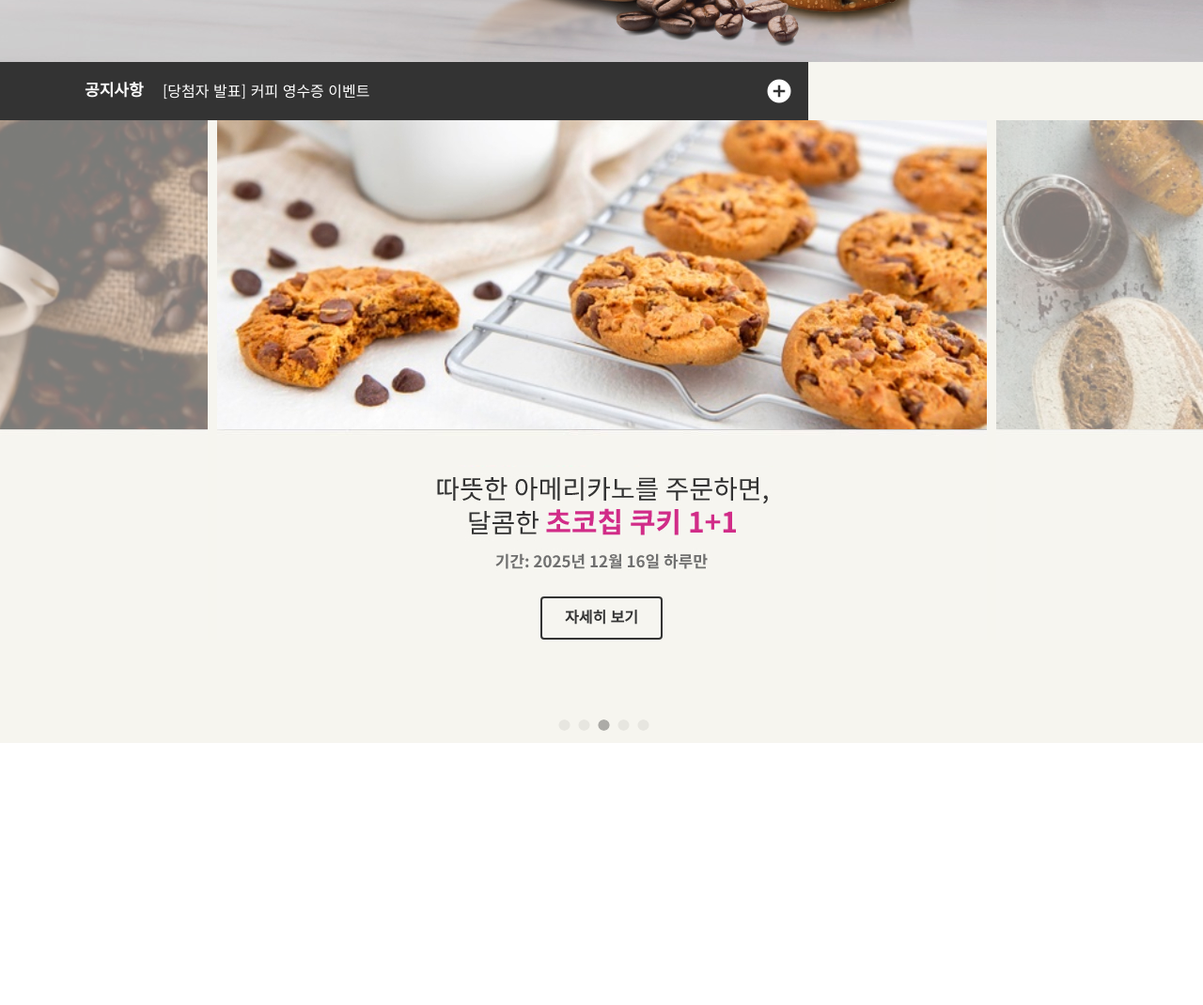
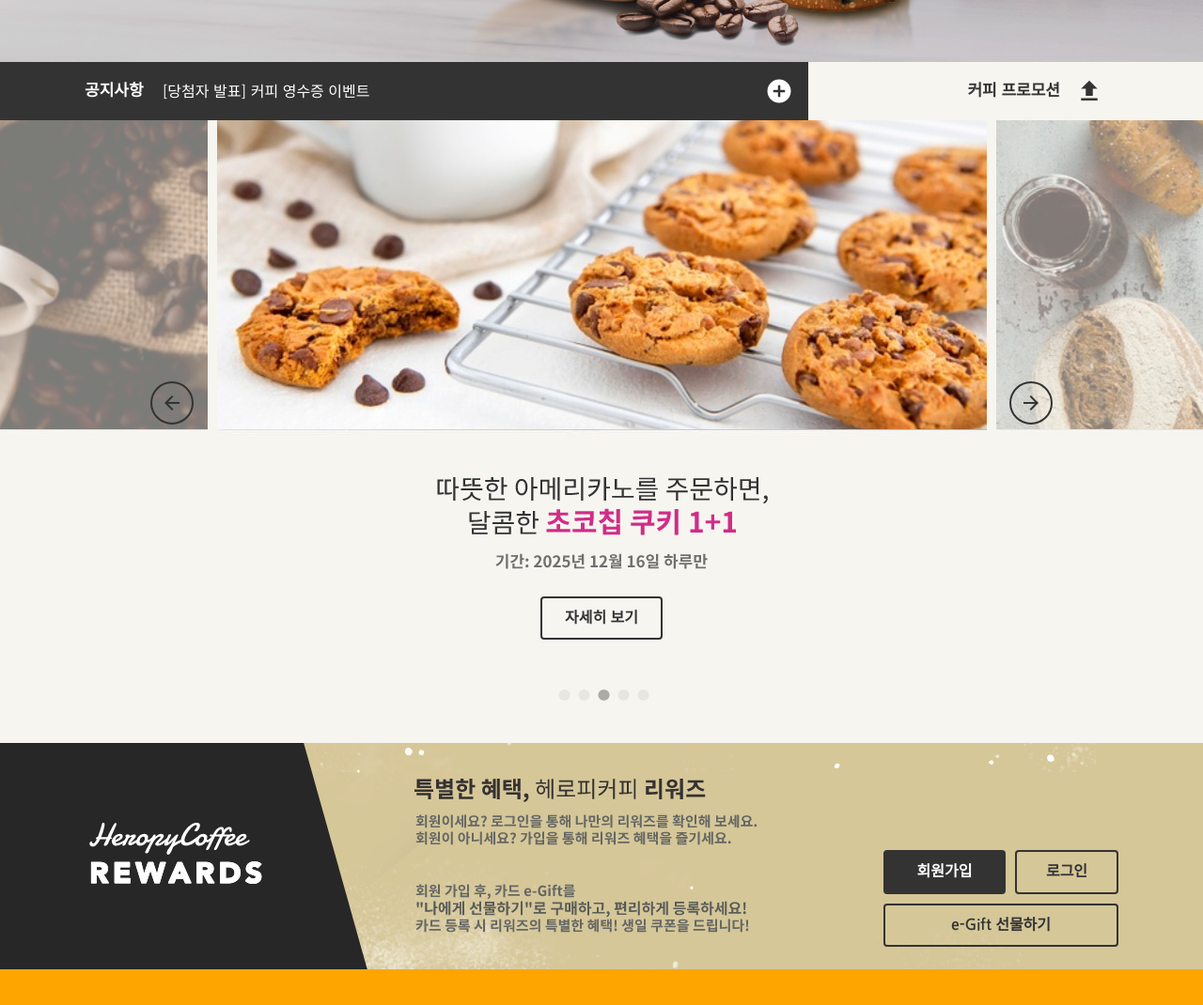
Before and after one commit to JSB0320/Heropy_coffee, a plain HTML site: page index.html in a window 1280 px wide. Shown: the part 700-1770 px from the top of the page at 94% size. Before the commit the page ends 1491 px from the top, so only its background shows below. Drawn offline with nearby package versions, Linux system fonts and the light colour scheme.

Commit message:
유튜브 섹션 추가

```diff
--- a/css/main.css
+++ b/css/main.css
@@ -341,6 +341,24 @@ header .badges .badge{
 }
 .notice .inner__right{
   width: 30%;
+  display: flex;
+  justify-content: flex-end;
+  align-items: center;
+}
+.notice .inner__right h2{
+  font-size: 17px;
+  font-weight: 700;
+}
+.notice .inner__right .toggle-promotion{
+  width: 62px;
+  height: 62px;
+  cursor: pointer;
+  display: flex;
+  justify-content: center;
+  align-items: center;
+}
+.notice .inner__right .toggle-promotion .material-icons{
+  font-size: 30px;
 }
 /* PROMOTION */
 .promotion{
@@ -350,6 +368,10 @@ header .badges .badge{
   overflow: hidden;
   position: relative;
   height: 663px;
+  transition: height .4s;
+}
+.promotion.hide{
+  height: 0;
 }
 .promotion .swiper{
   /* 819px 슬라이드 3개 && 사이 여백 10px 2개 = 2477px */
@@ -372,8 +394,8 @@ header .badges .badge{
   right: 0;
   margin: auto;
 }
-.promotion .swiper.pagination{
-  bottom: 40px;
+.promotion .swiper-pagination{
+  bottom: 40px !important;
   z-index: 1;
 }
 .promotion .swiper-pagination .swiper-pagination-bullet{
@@ -386,3 +408,90 @@ header .badges .badge{
 .promotion .swiper-pagination .swiper-pagination-bullet:last-child{
   margin-right: 0;
 }
+.promotion .swiper-button-prev,
+.promotion .swiper-button-next{
+  width: 42px;
+  height: 42px;
+  border: 2px solid #333;
+  border-radius: 50%;
+  top: 300px;
+  z-index: 1;
+  color: #333;
+}
+.promotion .swiper-button-prev{
+  left: 50%;
+  margin-left: -480px;
+}
+.promotion .swiper-button-next{
+  right: 50%;
+  margin-right: -480px;
+}
+.promotion .swiper-button-prev:hover,
+.promotion .swiper-button-next:hover{
+  background-color: #333;
+  color: #fff;
+}
+.promotion .swiper-button-prev::after,
+.promotion .swiper-button-next::after{
+  display: none;
+}
+/* REWARDS */
+.rewards{
+  position: relative;
+}
+.rewards .bg-left{
+  width: 50%;
+  height: 100%;
+  background-color: #272727;
+  position: absolute;
+  top: 0;
+  left: 0;
+}
+.rewards .bg-right{
+  width: 50%;
+  height: 100%;
+  background-color: #d5c798;
+  position: absolute;
+  top: 0;
+  right: 0;
+}
+.rewards .inner{
+  height: 241px;
+  background-image: url(../images/rewards.jpg);
+}
+.rewards .btn-group{
+  position: absolute;
+  right: 0;
+  bottom: 24px;
+  width: 250px;
+  display: flex;
+  flex-wrap: wrap;
+}
+.rewards .btn-group .btn.sign-up{
+  margin-right: 10px;
+}
+.rewards .btn-group .btn.sign-in{
+  width: 110px;
+}
+.rewards .btn-group .btn.gift{
+  margin-top: 10px;
+  flex-grow: 1;
+}
+/* YOUTUBE VIDEO */
+.youtube{
+  position: relative;
+  height: 700px;
+  background-color: #333;
+  overflow: hidden;
+}
+.youtube .youtube__area{
+  --width: 1920px;
+  position: absolute;
+  left: 50%;
+  top: 50%;
+  width: var(--width);
+  height: calc(var(--width) * 9 / 16);
+  background-color: orange;
+  margin-left: calc(var(--width) / -2);
+  margin-top: calc(var(--width) / -2 * 9 / 16);
+}
--- a/index.html
+++ b/index.html
@@ -419,7 +419,12 @@
         <span class="material-icons">add_circle</span>
       </a>
     </div>
-    <div class="inner__right"></div>
+    <div class="inner__right">
+      <h2>커피 프로모션</h2>
+      <div class="toggle-promotion">
+        <div class="material-icons">upload</div>
+      </div>
+    </div>
   </div>
 </section>
 <!-- PROMOTIION -->
@@ -454,6 +459,31 @@
     </div>
   </div>
   <div class="swiper-pagination"></div>
+  <div class="swiper-button-prev">
+    <span class="material-icons">arrow_back</span>
+  </div>
+  <div class="swiper-button-next">
+    <span class="material-icons">arrow_forward</span>
+  </div>
+</section>
+<!-- REWARDS -->
+<section class="rewards">
+  <div class="bg-left"></div>
+  <div class="bg-right"></div>
+  <div class="inner">
+    <div class="btn-group">
+      <div class="btn btn--reverse sign-up">회원가입</div>
+      <div class="btn sign-in">로그인</div>
+      <div class="btn gift">e-Gift 선물하기</div>
+    </div>
+  </div>
+</section>
+<!-- YOUTUBE VIDEO -->
+<section class="youtube">
+  <div class="youtube__area">
+    <div id="player"></div>
+  </div>
+  <div class="youtube__cover"></div>
 </section>
 </body>
 </html>
--- a/js/main.js
+++ b/js/main.js
@@ -3,7 +3,7 @@ const searchEl = document.querySelector('.search');
 const searchInputEl = searchEl.querySelector('input');
 // 검색창 요소를 클릭하면 실행
 searchEl.addEventListener('click', function(){
-  searcInputEl.focus();
+  searchInputEl.focus();
 });
 // 검색창 요소 내부 실제 input 요소에 포커스되면 실행
 searchInputEl.addEventListener('focus', function(){
@@ -59,6 +59,20 @@ spaceBetween: 10, //슬라이드 사이 여백
   centeredSlides: true, //1번 슬라이드가 가운데 보이기
   pagination: { //페이지 번호 사용
     el: '.promotion .swiper-pagination', //페이지 번호 요소
-  clickable: true //
+    clickable: true // 사용자의 페이지 번호 제어 여부
+  },
+  navigation: { // 슬라이드 이전/다음 버튼 사용
+    prevEl: '.promotion .swiper-button-prev', // 이전 버튼 요소
+    nextEl: '.promotion .swiper-button-next', // 다음 버튼 요소
   }
 });
+const promotionEl = document.querySelector('section.promotion');
+const promotionToggleBtn = document.querySelector('.toggle-promotion')
+//토글 버튼을 클릭했을 때.
+promotionToggleBtn.addEventListener('click', function(){
+  if(promotionEl.classList.contains('hide')) {
+    promotionEl.classList.remove('hide');
+  } else {
+    promotionEl.classList.add('hide');
+  }
+})
```
Lines whose indentation alone changed are shown as unchanged.
